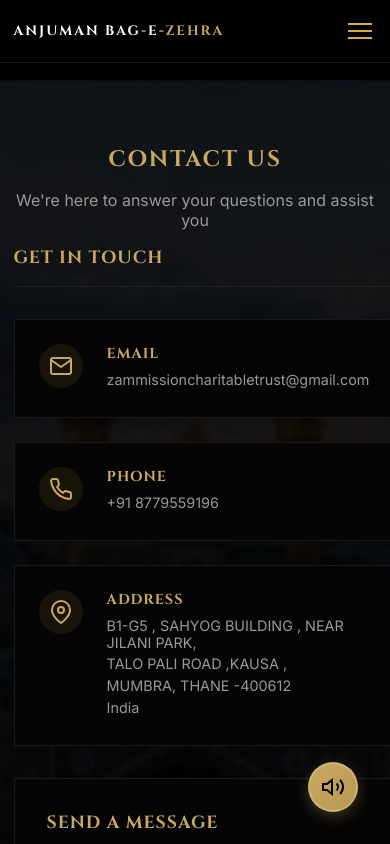
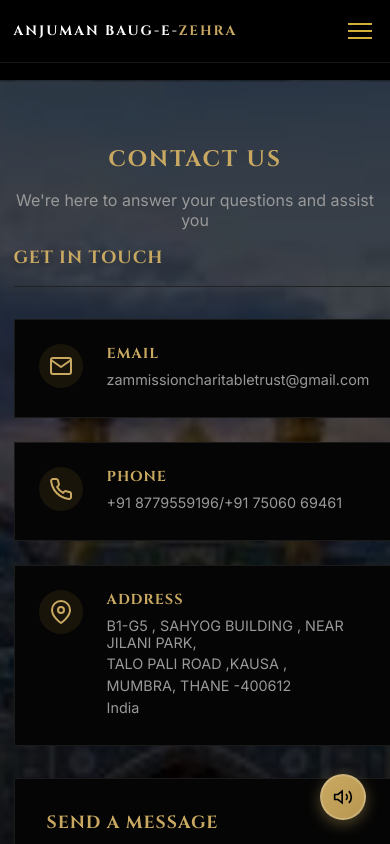
Before and after one commit to JAWAD-72/Zam-Mission-Trust-, a Next.js app in the folder frontend/: page /contact in a window 390 px wide. Shown: the top 844 px of the page. Built offline with nearby package versions, Linux system fonts and the light colour scheme.

Commit message:
fix: only hussain.jpg on homepage hero; restore shrine images on other pages; fix mobile music

```diff
--- a/frontend/src/components/AboutSection.js
+++ b/frontend/src/components/AboutSection.js
@@ -56,7 +56,7 @@ export default function AboutSection() {
 
       <style jsx>{`
         .about-section {
-          background: linear-gradient(rgba(0, 0, 0, 0.9), rgba(0, 0, 0, 0.9)), url('/images/shrine2.jpg');
+          background: linear-gradient(rgba(0, 0, 0, 0.7), rgba(0, 0, 0, 0.7)), url('/images/shrine2.jpg');
           background-size: cover;
           background-position: center;
           background-attachment: fixed;
--- a/frontend/src/components/BackgroundMusic.js
+++ b/frontend/src/components/BackgroundMusic.js
@@ -3,82 +3,81 @@
 import { useState, useEffect, useRef } from 'react';
 
 export default function BackgroundMusic() {
+    const [isPlaying, setIsPlaying] = useState(false);
     const [isMuted, setIsMuted] = useState(false);
     const audioRef = useRef(null);
+    const hasStarted = useRef(false);
 
     useEffect(() => {
         const audio = audioRef.current;
         if (!audio) return;
 
-        // Attempt 1: Try to play immediately
-        const attemptPlay = () => {
+        // Try autoplay silently (works on desktop)
+        audio.volume = 0.5;
+        audio.play()
+            .then(() => {
+                setIsPlaying(true);
+                hasStarted.current = true;
+            })
+            .catch(() => {
+                // Autoplay blocked (mobile) — wait for user tap on button
+                setIsPlaying(false);
+            });
+    }, []);
+
+    const handleButtonClick = () => {
+        const audio = audioRef.current;
+        if (!audio) return;
+
+        if (!hasStarted.current) {
+            // First tap on mobile — start playing
             audio.play()
                 .then(() => {
-                    console.log('Music started playing automatically');
+                    hasStarted.current = true;
+                    setIsPlaying(true);
+                    setIsMuted(false);
                 })
-                .catch((error) => {
-                    console.log('Autoplay blocked, will try on user interaction:', error);
-
-                    // Attempt 2: Play on any user interaction
-                    const playOnInteraction = () => {
-                        audio.play()
-                            .then(() => {
-                                console.log('Music started after user interaction');
-                            })
-                            .catch(err => console.log('Failed to play:', err));
-
-                        // Remove listeners after first successful play
-                        document.removeEventListener('click', playOnInteraction);
-                        document.removeEventListener('touchstart', playOnInteraction);
-                        document.removeEventListener('keydown', playOnInteraction);
-                    };
-
-                    // Listen for multiple types of user interactions
-                    document.addEventListener('click', playOnInteraction);
-                    document.addEventListener('touchstart', playOnInteraction);
-                    document.addEventListener('keydown', playOnInteraction);
-                });
-        };
-
-        // Try to play after a short delay
-        const timer = setTimeout(attemptPlay, 100);
-
-        return () => {
-            clearTimeout(timer);
-        };
-    }, []);
-
-    const toggleMute = () => {
-        if (audioRef.current) {
-            audioRef.current.muted = !isMuted;
-            setIsMuted(!isMuted);
+                .catch(err => console.log('Play failed:', err));
+        } else if (audio.paused) {
+            audio.play();
+            setIsPlaying(true);
+            setIsMuted(false);
+        } else {
+            // Already playing — toggle mute
+            const newMuted = !isMuted;
+            audio.muted = newMuted;
+            setIsMuted(newMuted);
         }
     };
 
+    // Determine what icon to show
+    const showMusicOff = !isPlaying || isMuted;
+
     return (
         <>
-            {/* Audio element */}
-            <audio
-                ref={audioRef}
-                loop
-                muted={isMuted}
-                preload="auto"
-            >
+            <audio ref={audioRef} loop preload="auto">
                 <source src="/audio/background-music.mp3.mp3" type="audio/mpeg" />
-                Your browser does not support the audio element.
             </audio>
 
-            {/* Music Control Button */}
             <div className="music-control">
-                <button onClick={toggleMute} className="music-btn" title={isMuted ? 'Unmute Music' : 'Mute Music'}>
-                    {isMuted ? (
-                        <svg width="24" height="24" viewBox="0 0 24 24" fill="none" stroke="currentColor" strokeWidth="2">
+                {!isPlaying && (
+                    <span className="tap-hint">Tap to play ♪</span>
+                )}
+                <button
+                    onClick={handleButtonClick}
+                    className="music-btn"
+                    title={!isPlaying ? 'Tap to play music' : isMuted ? 'Unmute Music' : 'Mute Music'}
+                >
+                    {showMusicOff ? (
+                        // Muted / not playing icon
+                        <svg width="20" height="20" viewBox="0 0 24 24" fill="none" stroke="currentColor" strokeWidth="2">
                             <path d="M11 5L6 9H2v6h4l5 4V5z" />
                             <line x1="23" y1="9" x2="17" y2="15" />
                             <line x1="17" y1="9" x2="23" y2="15" />
                         </svg>
                     ) : (
-                        <svg width="24" height="24" viewBox="0 0 24 24" fill="none" stroke="currentColor" strokeWidth="2">
+                        // Playing icon
+                        <svg width="20" height="20" viewBox="0 0 24 24" fill="none" stroke="currentColor" strokeWidth="2">
                             <path d="M11 5L6 9H2v6h4l5 4V5z" />
                             <path d="M19.07 4.93a10 10 0 0 1 0 14.14M15.54 8.46a5 5 0 0 1 0 7.07" />
                         </svg>
@@ -89,35 +88,45 @@ export default function BackgroundMusic() {
             <style jsx>{`
                 .music-control {
                     position: fixed;
-                    bottom: 2rem;
-                    right: 2rem;
+                    bottom: 1.5rem;
+                    right: 1.5rem;
                     z-index: 1000;
+                    display: flex;
+                    align-items: center;
+                    gap: 0.6rem;
+                }
+                .tap-hint {
+                    background: rgba(0,0,0,0.7);
+                    color: #d4af37;
+                    font-size: 0.72rem;
+                    font-family: 'Inter', sans-serif;
+                    padding: 0.3rem 0.7rem;
+                    border-radius: 20px;
+                    border: 1px solid rgba(212,175,55,0.3);
+                    white-space: nowrap;
+                    animation: pulse 2s infinite;
+                }
+                @keyframes pulse {
+                    0%, 100% { opacity: 1; }
+                    50% { opacity: 0.5; }
                 }
                 .music-btn {
-                    width: 50px;
-                    height: 50px;
+                    width: 46px;
+                    height: 46px;
                     border-radius: 50%;
                     background: linear-gradient(135deg, var(--primary) 0%, #B89850 100%);
-                    border: 2px solid rgba(255, 255, 255, 0.2);
+                    border: 2px solid rgba(255,255,255,0.2);
                     color: #000;
                     display: flex;
                     align-items: center;
                     justify-content: center;
                     cursor: pointer;
                     transition: all 0.3s ease;
-                    box-shadow: 0 4px 15px rgba(201, 169, 97, 0.3);
+                    box-shadow: 0 4px 15px rgba(201,169,97,0.4);
+                    -webkit-tap-highlight-color: transparent;
                 }
-                .music-btn:hover {
-                    transform: scale(1.1);
-                    box-shadow: 0 6px 20px rgba(201, 169, 97, 0.5);
-                }
-                .music-btn:active {
-                    transform: scale(0.95);
-                }
-                .music-btn svg {
-                    width: 24px;
-                    height: 24px;
-                }
+                .music-btn:hover { transform: scale(1.1); }
+                .music-btn:active { transform: scale(0.92); }
             `}</style>
         </>
     );
--- a/frontend/src/components/ContactSection.js
+++ b/frontend/src/components/ContactSection.js
@@ -73,7 +73,7 @@ export default function ContactSection() {
               </div>
               <div className="card-content">
                 <h4 className="card-title">PHONE</h4>
-                <p>+91 8779559196</p>
+                <p>+91 8779559196/+91 75060 69461</p>
               </div>
             </div>
 
@@ -151,7 +151,7 @@ export default function ContactSection() {
 
       <style jsx>{`
         .contact-section {
-          background: linear-gradient(rgba(0, 0, 0, 0.9), rgba(0, 0, 0, 0.9)), url('/images/shrine2.jpg');
+          background: linear-gradient(rgba(0, 0, 0, 0.7), rgba(0, 0, 0, 0.7)), url('/images/shrine2.jpg');
           background-size: cover;
           background-position: center;
           background-attachment: fixed;
--- a/frontend/src/components/Footer.js
+++ b/frontend/src/components/Footer.js
@@ -27,7 +27,7 @@ export default function Footer() {
           <div className="col">
             <h4 className="footer-title">CONTACT INFO</h4>
             <div className="contact-item"><span className="label">Email:</span> <span className="value">zammissioncharitabletrust@gmail.com</span></div>
-            <div className="contact-item"><span className="label">Phone:</span> <span className="value">8779559196</span></div>
+            <div className="contact-item"><span className="label">Phone:</span> <span className="value">8779559196/ 75060 69461</span></div>
             <div className="contact-item"><span className="label">Address:</span> <span className="value">B1-G5, SAHYOG BUILDING, NEAR JILANI PARK, TALO PALI ROAD, KAUSA, MUMBRA, THANE - 400612</span></div>
           </div>
         </div>
--- a/frontend/src/components/Header.js
+++ b/frontend/src/components/Header.js
@@ -10,7 +10,7 @@ export default function Header() {
     <header className="header">
       <div className="container flex items-center justify-between">
         <div className="logo">
-          <span className="logo-white">ANJUMAN BAG-E-</span>
+          <span className="logo-white">ANJUMAN BAUG-E-</span>
           <span className="logo-yellow">ZEHRA</span>
         </div>
 
--- a/frontend/src/components/Hero.js
+++ b/frontend/src/components/Hero.js
@@ -34,7 +34,7 @@ export default function Hero() {
           content: '';
           position: absolute;
           inset: 0;
-          background: linear-gradient(rgba(0,0,0,0.82), rgba(0,0,0,0.55)), url('/images/shrine1.jpg');
+          background: linear-gradient(rgba(0,0,0,0.82), rgba(0,0,0,0.55)), url('/images/hussain.jpg');
           background-size: cover;
           background-position: center;
           z-index: 0;
--- a/frontend/src/components/MembershipPlans.js
+++ b/frontend/src/components/MembershipPlans.js
@@ -294,7 +294,7 @@ export default function MembershipPlans() {
 
       <style jsx>{`
         .membership-section {
-          background: linear-gradient(rgba(0, 0, 0, 0.92), rgba(0, 0, 0, 0.92)), url('/images/shrine1.jpg');
+          background: linear-gradient(rgba(0, 0, 0, 0.75), rgba(0, 0, 0, 0.75)), url('/images/shrine1.jpg');
           background-size: cover;
           background-position: center;
           background-attachment: fixed;
--- a/frontend/src/components/WhyJoinUs.js
+++ b/frontend/src/components/WhyJoinUs.js
@@ -63,9 +63,7 @@ export default function WhyJoinUs() {
             </div>
             <style jsx>{`
         .why-join-section {
-          background: linear-gradient(rgba(0, 0, 0, 0.88), rgba(0, 0, 0, 0.88)), url('/images/shrine1.jpg');
-          background-size: cover;
-          background-position: center;
+          background: #050505;
         }
         .section-heading {
           font-size: clamp(1.8rem, 4vw, 3rem);
```
Also changed, not shown: frontend/public/images/hussain.jpg (added).
